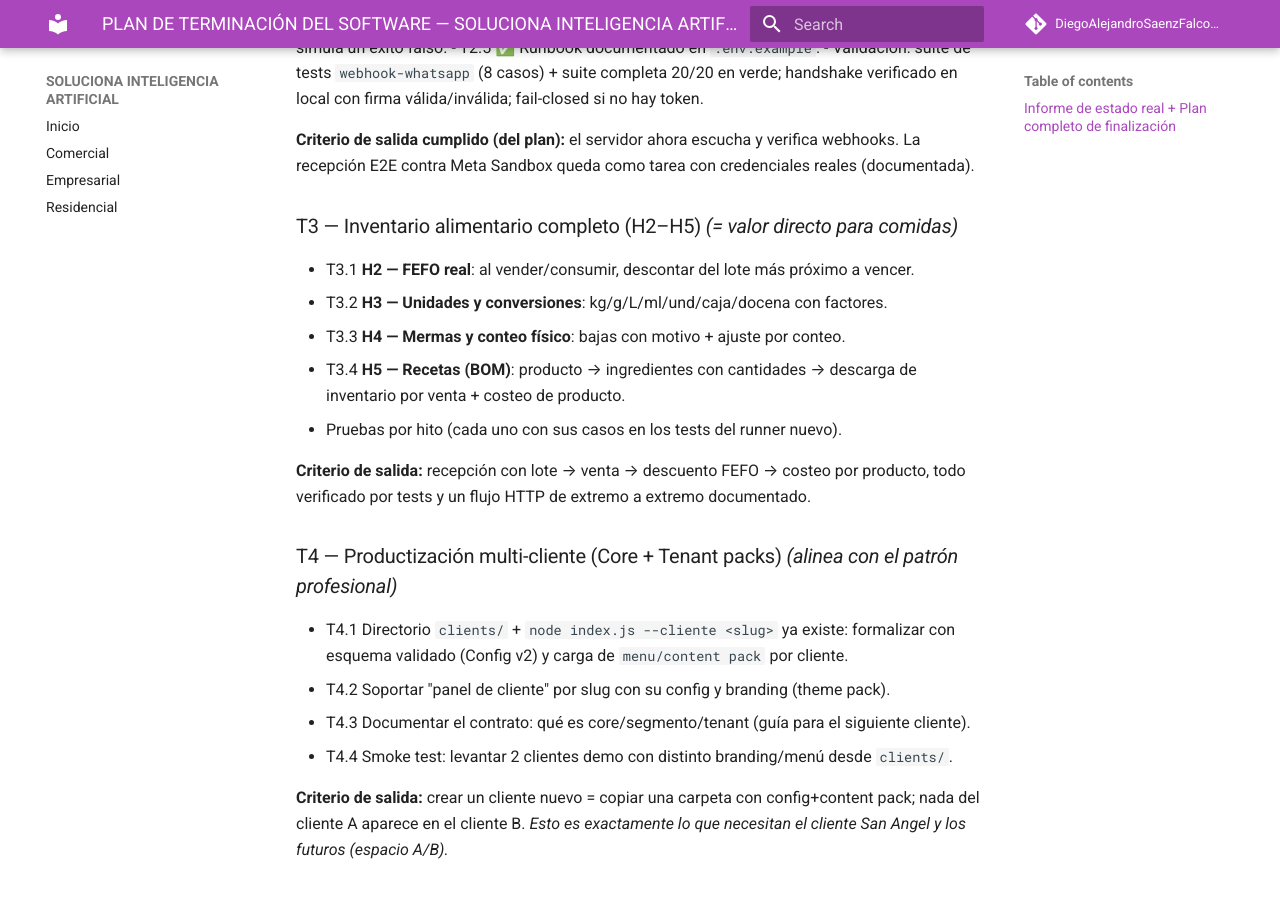
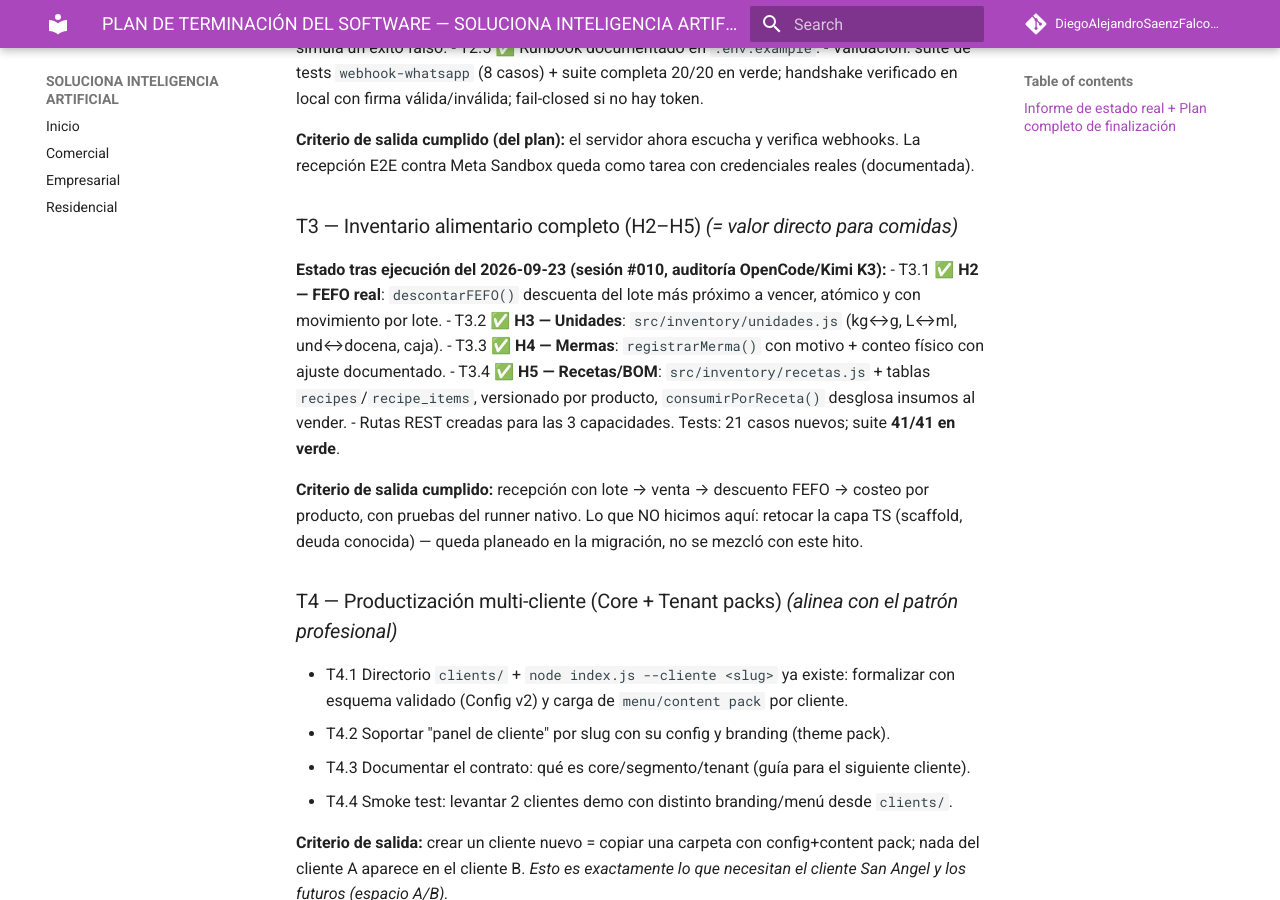
Before and after one commit to DiegoAlejandroSaenzFalcon/Soluciona-Inteligencia-Artificial, an MkDocs documentation site: the page built from docs/PLAN-DE-TERMINACION-SOFTWARE.md, in a window 1280 px wide and 900 px high, scrolled down 7273 px. Built offline with MkDocs 1.6.1 and Material for MkDocs 9.7.7, drawn with Linux system fonts in a browser that asks for light colours; comment, search, counter and statistics services are not loaded.

Commit message:
docs(plan): T3 cerrado — inventario alimentario completo en main (PR #14) (#15)

```diff
--- a/docs/PLAN-DE-TERMINACION-SOFTWARE.md
+++ b/docs/PLAN-DE-TERMINACION-SOFTWARE.md
@@ -182,15 +182,18 @@ panel accesible con contraseña conocida, datos DEMO etiquetados, CI verde.
 La recepción E2E contra Meta Sandbox queda como tarea con credenciales reales (documentada).
 
 ### T3 — Inventario alimentario completo (H2–H5)  *(= valor directo para comidas)*
-- T3.1 **H2 — FEFO real**: al vender/consumir, descontar del lote más próximo a vencer.
-- T3.2 **H3 — Unidades y conversiones**: kg/g/L/ml/und/caja/docena con factores.
-- T3.3 **H4 — Mermas y conteo físico**: bajas con motivo + ajuste por conteo.
-- T3.4 **H5 — Recetas (BOM)**: producto → ingredientes con cantidades → descarga de
-  inventario por venta + costeo de producto.
-- Pruebas por hito (cada uno con sus casos en los tests del runner nuevo).
+**Estado tras ejecución del 2026-09-23 (sesión #010, auditoría OpenCode/Kimi K3):**
+- T3.1 ✅ **H2 — FEFO real**: `descontarFEFO()` descuenta del lote más próximo a vencer,
+  atómico y con movimiento por lote.
+- T3.2 ✅ **H3 — Unidades**: `src/inventory/unidades.js` (kg↔g, L↔ml, und↔docena, caja).
+- T3.3 ✅ **H4 — Mermas**: `registrarMerma()` con motivo + conteo físico con ajuste documentado.
+- T3.4 ✅ **H5 — Recetas/BOM**: `src/inventory/recetas.js` + tablas `recipes`/`recipe_items`,
+  versionado por producto, `consumirPorReceta()` desglosa insumos al vender.
+- Rutas REST creadas para las 3 capacidades. Tests: 21 casos nuevos; suite **41/41 en verde**.
 
-**Criterio de salida:** recepción con lote → venta → descuento FEFO → costeo por producto,
-todo verificado por tests y un flujo HTTP de extremo a extremo documentado.
+**Criterio de salida cumplido:** recepción con lote → venta → descuento FEFO → costeo por
+producto, con pruebas del runner nativo. Lo que NO hicimos aquí: retocar la capa TS
+(scaffold, deuda conocida) — queda planeado en la migración, no se mezcló con este hito.
 
 ### T4 — Productización multi-cliente (Core + Tenant packs)  *(alinea con el patrón profesional)*
 - T4.1 Directorio `clients/` + `node index.js --cliente <slug>` ya existe: formalizar con
```
